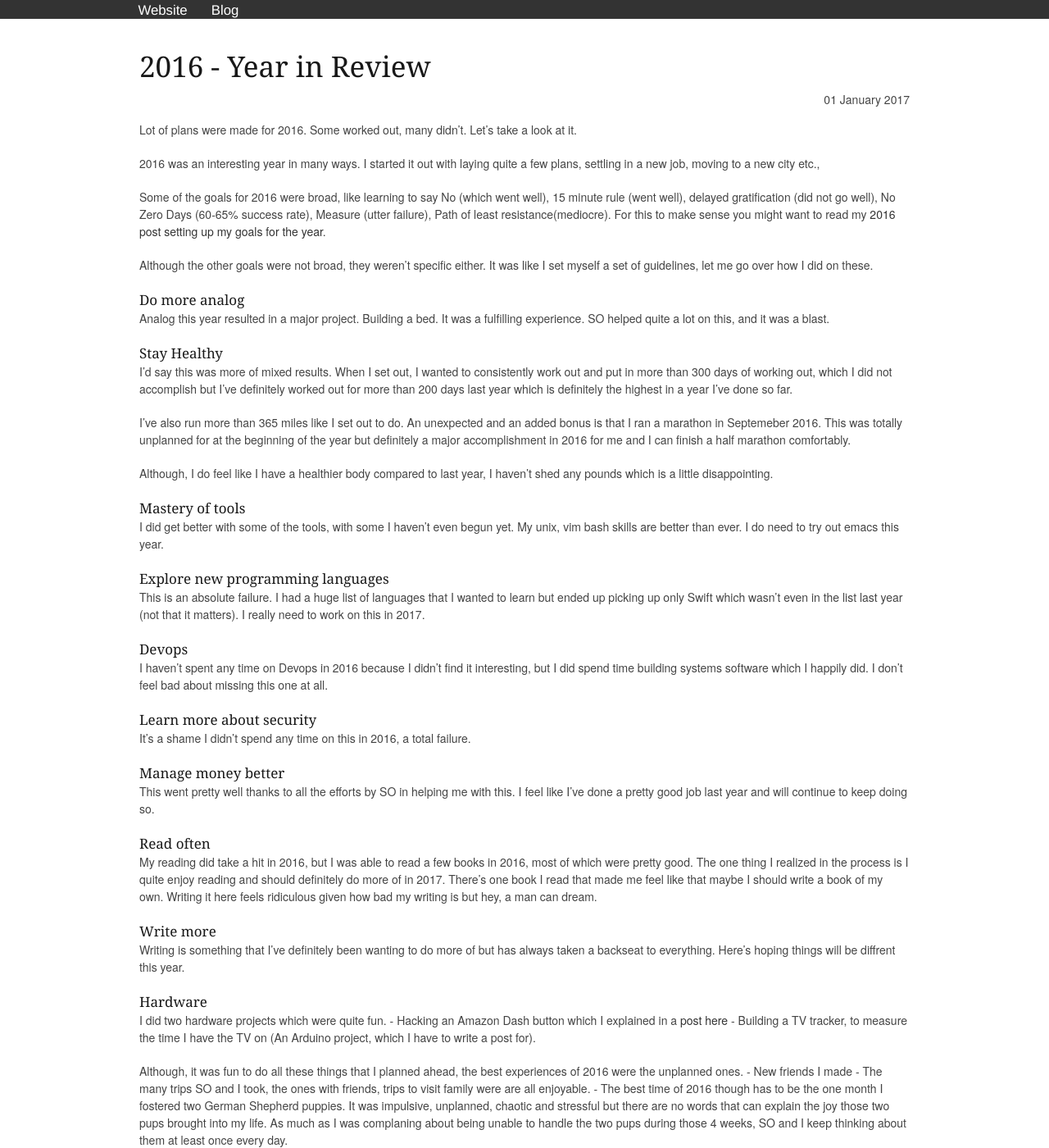
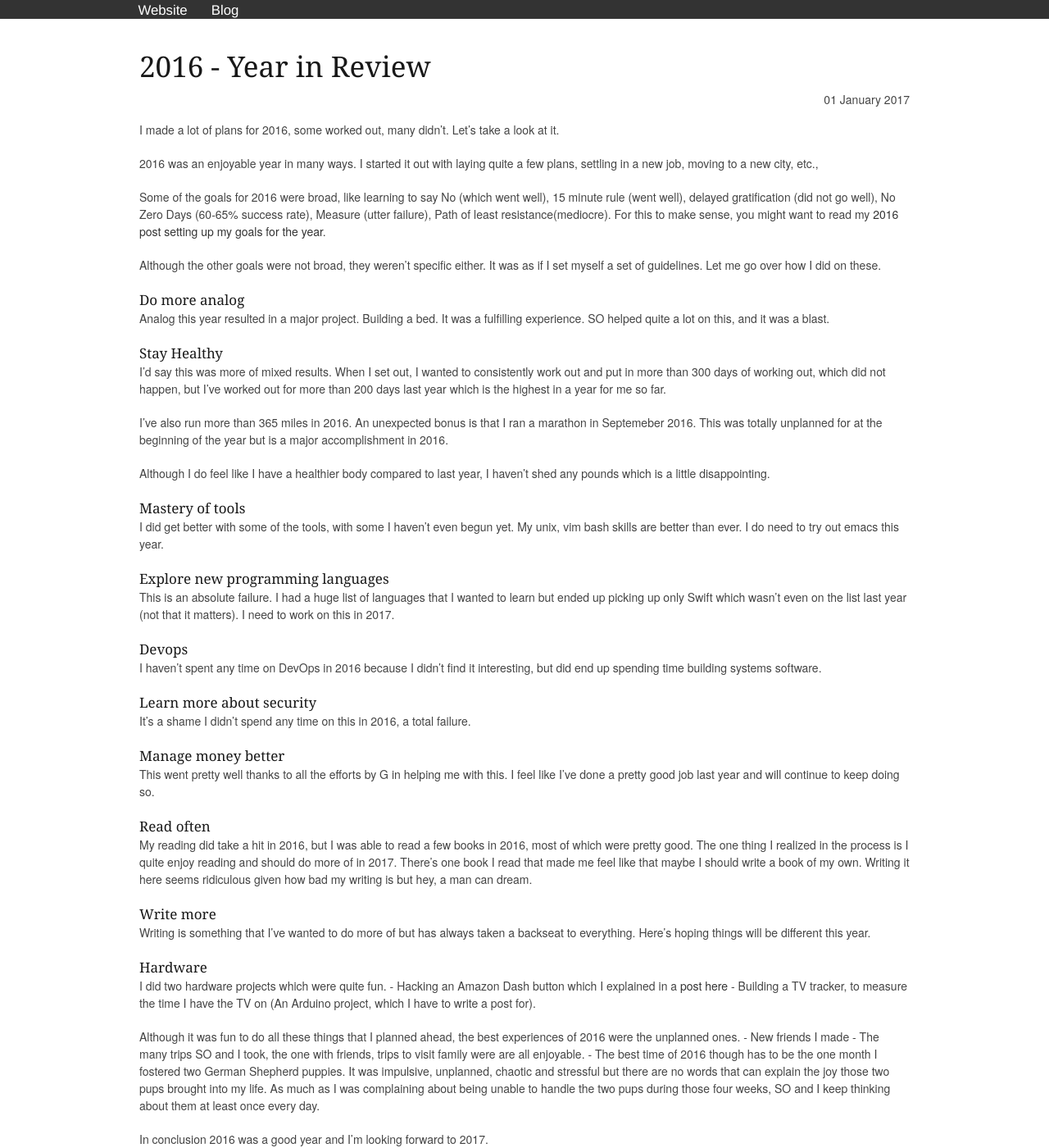
Before and after one commit to arelangi/adityarelangi.com, a Jekyll site: the page blog/year-in-review-2016.html, which Jekyll copies as it is, in a window 1280 px wide and 1400 px high. Shown: the whole window at 82% size. Built offline with Jekyll 4.4.1, drawn with Linux system fonts in a browser that asks for light colours; some of the changed text lies outside the part shown.

Commit message:
Editing with Grammarly

```diff
--- a/blog/index.html
+++ b/blog/index.html
@@ -28,7 +28,7 @@
   	<h3><a href="/blog//year-in-review-2016">2016 - Year in Review</a></h3>
   	<span class="post-date">01 January 2017 </span><br/><br/>
 
-  	<p>Lot of plans were made for 2016. Some worked out, many didn’t. Let’s take a look at it.</p>
+  	<p>I made a lot of plans for 2016, some worked out, many didn’t. Let’s take a look at it.</p>
 
 
 
--- a/blog/year-in-review-2016.html
+++ b/blog/year-in-review-2016.html
@@ -25,14 +25,14 @@
 		<span class="post-date">01 January 2017</span>
 
 		<div class="content">
-			<p>Lot of plans were made for 2016. Some worked out, many didn’t. Let’s take a look at it.
+			<p>I made a lot of plans for 2016, some worked out, many didn’t. Let’s take a look at it.
 <!--excerpt--></p>
 
-<p>2016 was an interesting year in many ways. I started it out with laying quite a few plans, settling in a new job, moving to a new city etc.,</p>
+<p>2016 was an enjoyable year in many ways. I started it out with laying quite a few plans, settling in a new job, moving to a new city, etc.,</p>
 
-<p>Some of the goals for 2016 were broad, like learning to say No (which went well), 15 minute rule (went well), delayed gratification (did not go well), No Zero Days (60-65% success rate), Measure (utter failure), Path of least resistance(mediocre). For this to make sense you might want to read my <a href="http://adityarelangi.com/blog//looking-ahead-2016">2016 post setting up my goals for the year</a>.</p>
+<p>Some of the goals for 2016 were broad, like learning to say No (which went well), 15 minute rule (went well), delayed gratification (did not go well), No Zero Days (60-65% success rate), Measure (utter failure), Path of least resistance(mediocre). For this to make sense, you might want to read my <a href="http://adityarelangi.com/blog//looking-ahead-2016">2016 post setting up my goals for the year</a>.</p>
 
-<p>Although the other goals were not broad, they weren’t specific either. It was like I set myself a set of guidelines, let me go over how I did on these.</p>
+<p>Although the other goals were not broad, they weren’t specific either. It was as if I set myself a set of guidelines. Let me go over how I did on these.</p>
 
 <h5 id="do-more-analog">Do more analog</h5>
 
@@ -40,11 +40,11 @@
 
 <h5 id="stay-healthy">Stay Healthy</h5>
 
-<p>I’d say this was more of mixed results. When I set out, I wanted to consistently work out and put in more than 300 days of working out, which I did not accomplish but I’ve definitely worked out for more than 200 days last year which is definitely the highest in a year I’ve done so far.</p>
+<p>I’d say this was more of mixed results. When I set out, I wanted to consistently work out and put in more than 300 days of working out, which did not happen, but I’ve worked out for more than 200 days last year which is the highest in a year for me so far.</p>
 
-<p>I’ve also run more than 365 miles like I set out to do. An unexpected and an added bonus is that I ran a marathon in Septemeber 2016. This was totally unplanned for at the beginning of the year but definitely a major accomplishment in 2016 for me and I can finish a half marathon comfortably.</p>
+<p>I’ve also run more than 365 miles in 2016. An unexpected bonus is that I ran a marathon in Septemeber 2016. This was totally unplanned for at the beginning of the year but is a major accomplishment in 2016.</p>
 
-<p>Although, I do feel like I have a healthier body compared to last year, I haven’t shed any pounds which is a little disappointing.</p>
+<p>Although I do feel like I have a healthier body compared to last year, I haven’t shed any pounds which is a little disappointing.</p>
 
 <h5 id="mastery-of-tools">Mastery of tools</h5>
 
@@ -52,11 +52,11 @@
 
 <h5 id="explore-new-programming-languages">Explore new programming languages</h5>
 
-<p>This is an absolute failure. I had a huge list of languages that I wanted to learn but ended up picking up only Swift which wasn’t even in the list last year (not that it matters). I really need to work on this in 2017.</p>
+<p>This is an absolute failure. I had a huge list of languages that I wanted to learn but ended up picking up only Swift which wasn’t even on the list last year (not that it matters). I need to work on this in 2017.</p>
 
 <h5 id="devops">Devops</h5>
 
-<p>I haven’t spent any time on Devops in 2016 because I didn’t find it interesting, but I did spend time building systems software which I happily did. I don’t feel bad about missing this one at all.</p>
+<p>I haven’t spent any time on DevOps in 2016 because I didn’t find it interesting, but did end up spending time building systems software.</p>
 
 <h5 id="learn-more-about-security">Learn more about security</h5>
 
@@ -64,14 +64,14 @@
 
 <h5 id="manage-money-better">Manage money better</h5>
 
-<p>This went pretty well thanks to all the efforts by SO in helping me with this. I feel like I’ve done a pretty good job last year and will continue to keep doing so.</p>
+<p>This went pretty well thanks to all the efforts by G in helping me with this. I feel like I’ve done a pretty good job last year and will continue to keep doing so.</p>
 
 <h5 id="read-often">Read often</h5>
 
-<p>My reading did take a hit in 2016, but I was able to read a few books in 2016, most of which were pretty good. The one thing I realized in the process is I quite enjoy reading and should definitely do more of in 2017. There’s one book I read that made me feel like that maybe I should write a book of my own. Writing it here feels ridiculous given how bad my writing is but hey, a man can dream.</p>
+<p>My reading did take a hit in 2016, but I was able to read a few books in 2016, most of which were pretty good. The one thing I realized in the process is I quite enjoy reading and should do more of in 2017. There’s one book I read that made me feel like that maybe I should write a book of my own. Writing it here seems ridiculous given how bad my writing is but hey, a man can dream.</p>
 
 <h5 id="write-more">Write more</h5>
-<p>Writing is something that I’ve definitely been wanting to do more of but has always taken a backseat to everything. Here’s hoping things will be diffrent this year.</p>
+<p>Writing is something that I’ve wanted to do more of but has always taken a backseat to everything. Here’s hoping things will be different this year.</p>
 
 <h5 id="hardware">Hardware</h5>
 
@@ -79,12 +79,12 @@
 - Hacking an Amazon Dash button which I explained in a <a href="http://adityarelangi.com/blog//explaning-the-weird-on-my-twitter-timeline">post here</a>
 - Building a TV tracker, to measure the time I have the TV on (An Arduino project, which I have to write a post for).</p>
 
-<p>Although, it was fun to do all these things that I planned ahead, the best experiences of 2016 were the unplanned ones.
+<p>Although it was fun to do all these things that I planned ahead, the best experiences of 2016 were the unplanned ones.
 - New friends I made
-- The many trips SO and I took, the ones with friends, trips to visit family were are all enjoyable.
-- The best time of 2016 though has to be the one month I fostered two German Shepherd puppies. It was impulsive, unplanned, chaotic and stressful but there are no words that can explain the joy those two pups brought into my life. As much as I was complaning about being unable to handle the two pups during those 4 weeks, SO and I keep thinking about them at least once every day.</p>
+- The many trips SO and I took, the one with friends, trips to visit family were are all enjoyable.
+- The best time of 2016 though has to be the one month I fostered two German Shepherd puppies. It was impulsive, unplanned, chaotic and stressful but there are no words that can explain the joy those two pups brought into my life. As much as I was complaining about being unable to handle the two pups during those four weeks, SO and I keep thinking about them at least once every day.</p>
 
-<p>In conclusion 2016 was a good year. I hope to carry the good work done this year onto the next one and so on.</p>
+<p>In conclusion 2016 was a good year and I’m looking forward to 2017.</p>
 
 		</div>
 
```
